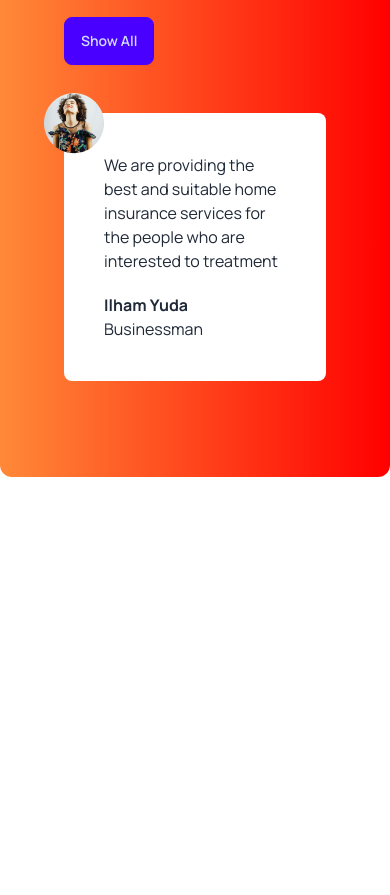
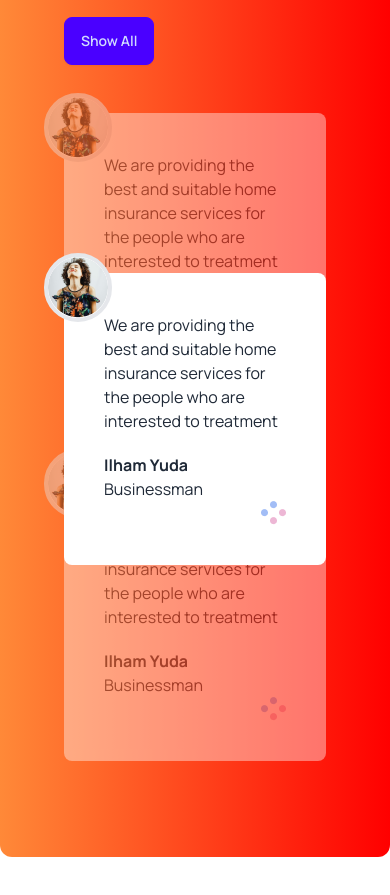
Before and after one commit to tuhin92/tea-house, a plain HTML site: page index.html in a window 390 px wide. Shown: the part 5348-6243 px from the top of the page. Before the commit the page ends 5921 px from the top, so only its background shows below. Drawn offline with nearby package versions, Linux system fonts and the light colour scheme.

Commit message:
added great tea and clients with responsive

```diff
--- a/index.html
+++ b/index.html
@@ -134,21 +134,53 @@
 
         <!-- supper clients sections -->
         <section class="my-24 flex flex-col lg:flex-row gap-12 rounded-xl bg-gradient-to-r from-[#FF8938] to-[#F00] px-16 py-24">
-            <div class="space-y-5">
+            <div class="flex items-center lg:pr-28">
+               <div class="space-y-5">
                 <h2 class="text-5xl font-extrabold text-white">
                     Meet Our Super <br>
                     Clients</h2>
                     <p class="text-white">There are many variations of passages of Lorem Ipsum available, but the majority have suffered alteration in some form, by injected humour, or randomised words which don't look even slightly believable. </p>
                     <button class="btn btn-primary">Show All</button>
+               </div>
             </div>
-            <div>
-                <!-- review -->
-                <div class="relative p-10 rounded-lg bg-white">
-                    <img class="absolute -top-5 -left-5" src="images/client.png" alt="">
+            <!-- review container -->
+            <div class="relative">
+                <!-- Next review -->
+                <div class="relative p-10 rounded-lg bg-white opacity-40  mb-16 z-10">
+                    <img class="absolute -top-5 -left-5 border-4 rounded-full bg-white" src="images/client.png" alt="">
                     <p>We are providing the best and suitable home insurance services for the people who are interested to treatment</p>
                     <h4 class="font-bold mt-5">Ilham Yuda</h4>
                     <p class="font-medium">Businessman</p>
+                    <div class="flex justify-end">
+                        <img src="images/circles.png" alt="">
+                    </div>
                 </div>
+
+
+                 <!-- Current review -->
+                 <div class="absolute top-40 lg:-left-24 lg:w-[430px] p-10 rounded-lg bg-white z-20">
+                    <img class="absolute -top-5 -left-5 border-4 rounded-full bg-white" src="images/client.png" alt="">
+                    <p>We are providing the best and suitable home insurance services for the people who are interested to treatment</p>
+                    <h4 class="font-bold mt-5">Ilham Yuda</h4>
+                    <p class="font-medium">Businessman</p>
+                    <div class="flex justify-end">
+                        <img src="images/circles.png" alt="">
+                    </div>
+                </div>
+
+                 <!-- Previous review -->
+                 <div class="relative p-10 rounded-lg bg-white opacity-40 z-10">
+                    <img class="absolute -top-5 -left-5 border-4 rounded-full bg-white" src="images/client.png" alt="">
+                    <p>We are providing the best and suitable home insurance services for the people who are interested to treatment</p>
+                    <h4 class="font-bold mt-5">Ilham Yuda</h4>
+                    <p class="font-medium">Businessman</p>
+                    <div class="flex justify-end">
+                        <img src="images/circles.png" alt="">
+                    </div>
+                </div>
+
+
+
             </div>
         </section>
 
```
